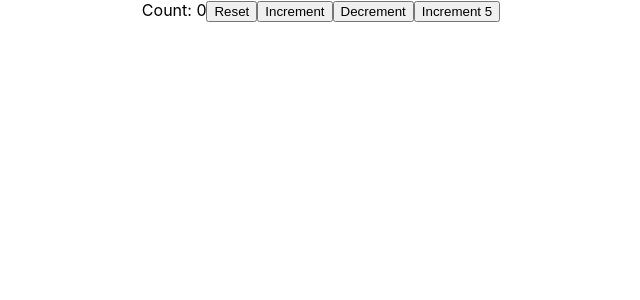
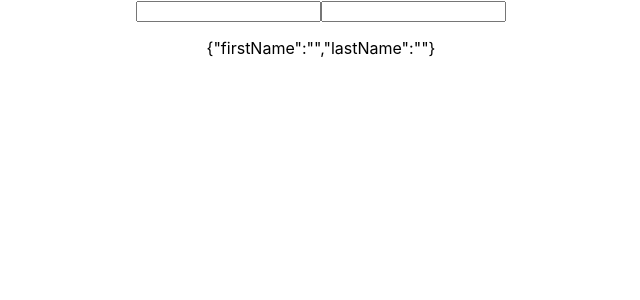
Before and after one commit to clint-gitahi/teachhooks, a React (Create React App) app: page / in a window 1280 px wide. Shown: the top 300 px of the page, without its empty margins (319-959 px from the left). Built offline with nearby package versions, Linux system fonts and the light colour scheme.

Commit message:
use spread operator to add to state.

```diff
--- a/src/App.js
+++ b/src/App.js
@@ -1,11 +1,12 @@
 import logo from './logo.svg';
 import './App.css';
 import HooksCounterTwo from './hooksCounter'
+import HooksCounterThree from './hooksCounterThree'
 
 function App() {
   return (
     <div className="App">
-      <HooksCounterTwo />
+      <HooksCounterThree />
     </div>
   );
 }
--- /dev/null
+++ b/src/hooksCounterThree.js
@@ -0,0 +1,21 @@
+import React, { useState } from 'react'
+
+export default function HookCounterThree() {
+    const [name, setName] = useState({ firstName: '', lastName: '' })
+
+    return (
+        <form>
+            <input
+                type='text'
+                value={name.firstName}
+                onChange={e => setName({ ...name, firstName: e.target.value })}
+            />
+            <input
+                type='text'
+                value={name.lastName}
+                onChange={e => setName({ ...name, lastName: e.target.value })}
+            />
+            <p>{JSON.stringify(name)}</p>
+        </form>
+    )
+}
```
